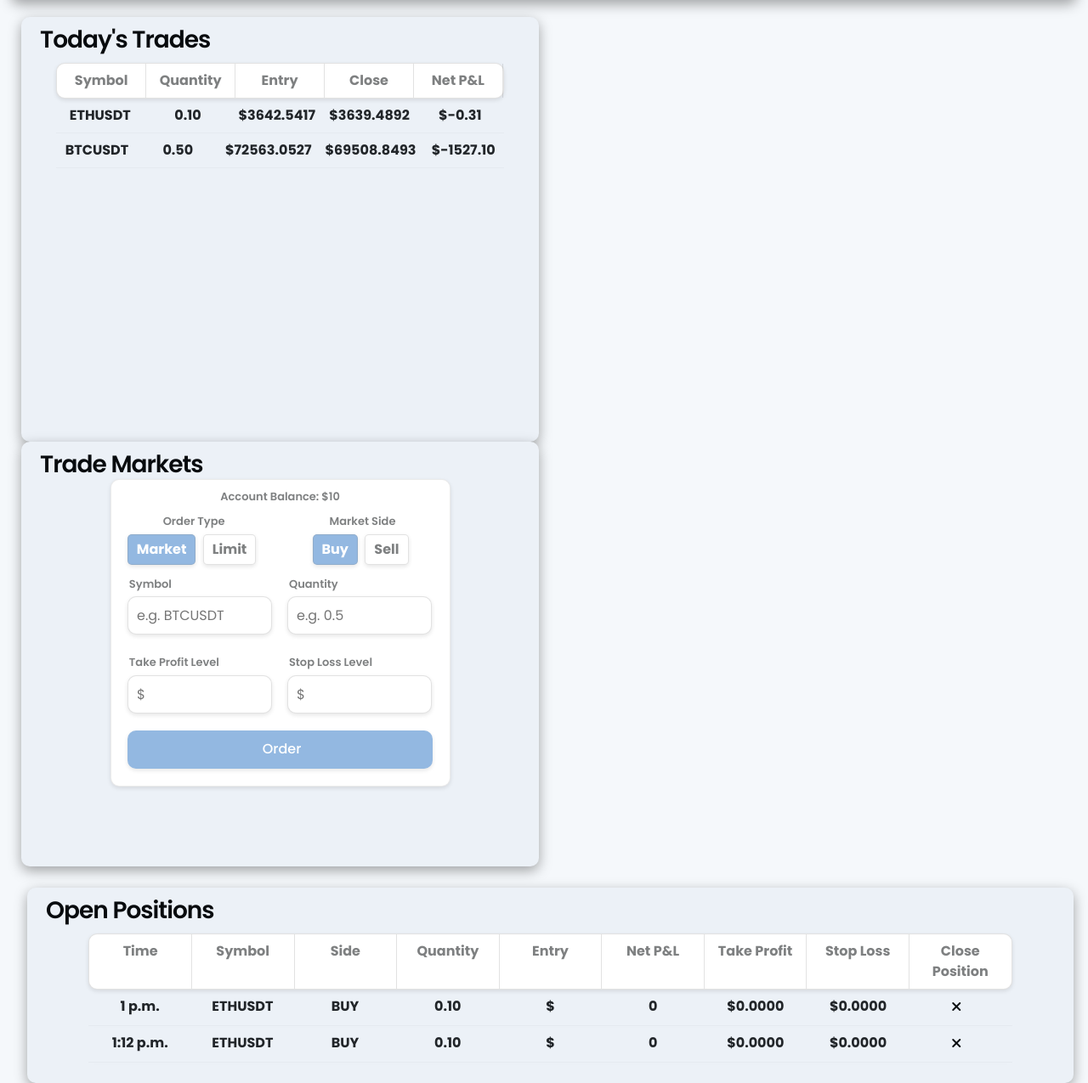
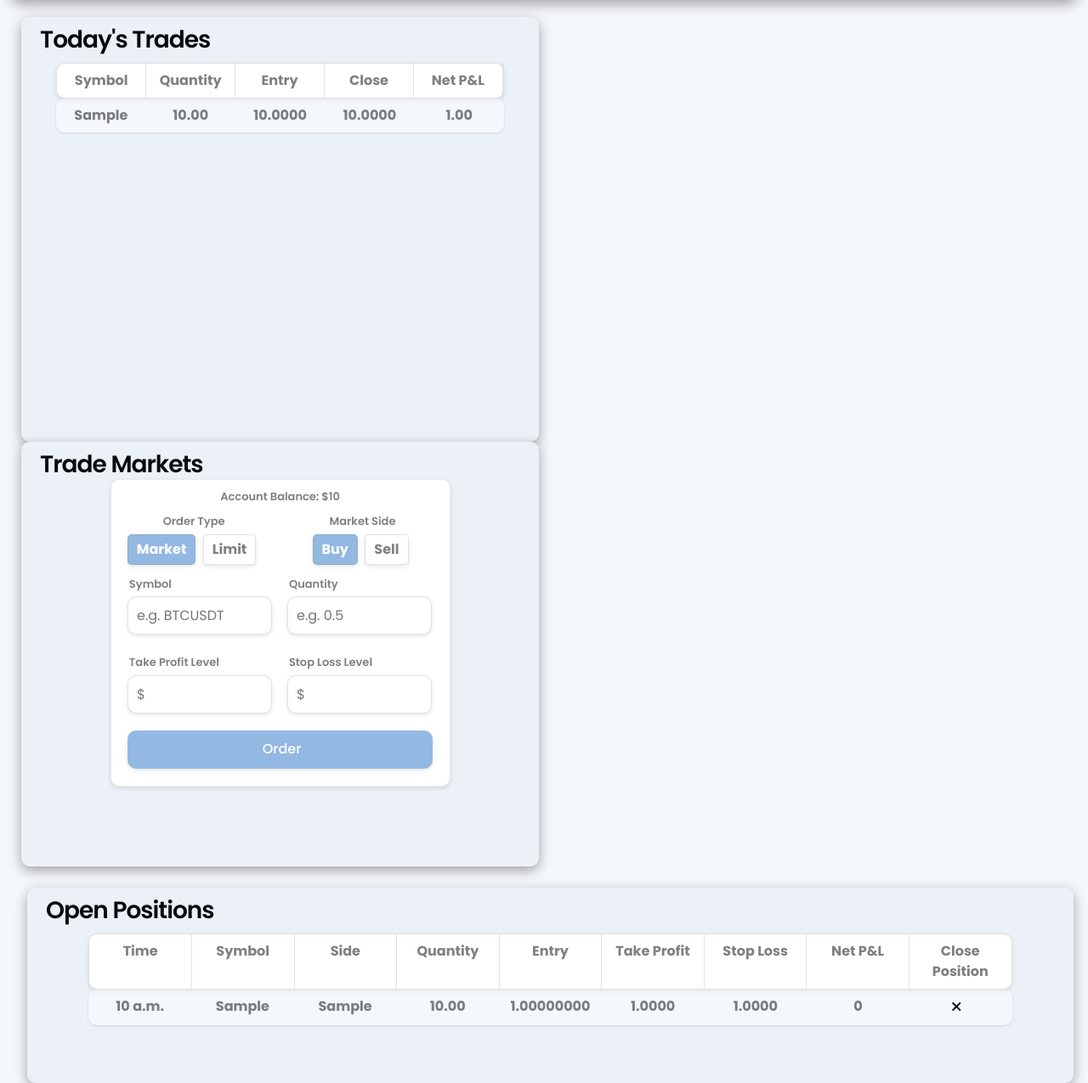
Before and after one commit to PeterGarvanski/HorizonMarkets, a Django app: template trade/templates/trade/trade.html in a window 1280 px wide. Shown: the part 116-1391 px from the top of the page at 85% size. Run offline with Django 4.2, Linux system fonts and the light colour scheme; data comes from the database, SQL or seed files in the repository; tables that the repository leaves empty hold one stand-in row (values such as "Sample post"); the template is opened without the code that fills it: values that come from a table or form of the project are taken from there, most other values are stand-ins (such as "Sample title", 1, 10 or a date in 2020); some libraries are stand-ins or nearby versions.

Commit message:
feat: adjusted how entrys are calculated

```diff
--- a/dashboard/static/dashboard/js/binance-market-data.js
+++ b/dashboard/static/dashboard/js/binance-market-data.js
@@ -6,14 +6,13 @@ const favTickers = JSON.parse(modifiedCryptoList);
 
 // Connecting to Binance Websocket
 const websocketEndpoint = 'wss://stream.binance.com:9443/ws';
-const ws = new WebSocket(websocketEndpoint);
 
 // Keep Track of time, incase of need to throtte
 let lastUpdateTimestamp = 0;
 
 // Function to subscribe to the WebSocket stream
 const subscribeToTicker = (ticker) => {
-    const ws = new WebSocket(websocketEndpoint); // Create a new WebSocket connection
+    const ws = new WebSocket(websocketEndpoint);
 
     // Subscribing to the ticker stream
     ws.onopen = () => {
--- a/dashboard/templates/dashboard/settings.html
+++ b/dashboard/templates/dashboard/settings.html
@@ -14,7 +14,6 @@
     <div class="col-md-6">
         <div class="sections box-shadow support-display">
             <p>TODO:</p>
-            <p>Add JS to show net profit and order quantity validation</p>
             <p>Sell Side orders and limit orders</p>
             <p>Customer support</p>
             <p>Login and Registration</p>
--- a/trade/admin.py
+++ b/trade/admin.py
@@ -13,7 +13,7 @@ class OpenTradeAdmin(admin.ModelAdmin):
         'side',
         'quantity',
         'cumulative_quote_qty',
-        'price',
+        'entry',
         'take_profit',
         'stop_loss'
     )
--- a/trade/models.py
+++ b/trade/models.py
@@ -12,7 +12,7 @@ class OpenTrade(models.Model):
     side = models.CharField(max_length=8, null=False, blank=False)
     quantity = models.DecimalField(max_digits=20, decimal_places=2, null=False, blank=False)
     cumulative_quote_qty = models.DecimalField(max_digits=20, decimal_places=8, null=False, blank=False)
-    price = models.DecimalField(max_digits=20, decimal_places=8, null=True, blank=True)
+    entry = models.DecimalField(max_digits=20, decimal_places=8, null=True, blank=True)
     take_profit = models.DecimalField(max_digits=20, decimal_places=4, null=True, blank=True)
     stop_loss = models.DecimalField(max_digits=20, decimal_places=4, null=True, blank=True)
 
--- a/trade/static/trade/css/trade.css
+++ b/trade/static/trade/css/trade.css
@@ -123,11 +123,18 @@
     width: 100%;
 }
 
-.head-row{
+.head-row {
     background-color: #ffffff;
     border: 1px solid rgba(128, 128, 128, 0.233);
     border-radius: 10px;
     box-shadow: 0px 2px 5px 0px rgba(0, 0, 0, 0.1);
+    color: #080b0e85;
+}
+
+.body-row {
+    background-color: #ffffff6b;
+    border-radius: 10px;
+    box-shadow: 0px 1px 3px 0px rgba(0, 0, 0, 0.1);
     color: #080b0e85;
 }
 
--- a/trade/static/trade/js/data-stream.js
+++ b/trade/static/trade/js/data-stream.js
@@ -6,14 +6,13 @@ const openTrades = JSON.parse(modifiedTradeData);
 
 // Connecting to Binance Websocket
 const websocketEndpoint = 'wss://stream.binance.com:9443/ws';
-const ws = new WebSocket(websocketEndpoint);
 
 // Keep Track of time, incase of need to throtte
 let lastUpdateTimestamp = 0;
 
 // Function to subscribe to the WebSocket stream
-const subscribeToTicker = (ticker, id, entry) => {
-    const ws = new WebSocket(websocketEndpoint); // Create a new WebSocket connection
+const subscribeToTicker = (ticker, id, entry, quantity) => {
+    const ws = new WebSocket(websocketEndpoint);
 
     // Subscribing to the ticker stream
     ws.onopen = () => {
@@ -34,7 +33,7 @@ const subscribeToTicker = (ticker, id, entry) => {
 
             if (tickerData.e === '24hrTicker') {
                 const netElement = document.getElementById(id);
-                const netPosition = parseFloat(tickerData.c) - parseFloat(entry);
+                const netPosition = (parseFloat(tickerData.c) - parseFloat(entry)) * parseFloat(quantity);
 
                 if (netPosition >= 0) {
                     netElement.style.color = "#11a452";
@@ -43,7 +42,7 @@ const subscribeToTicker = (ticker, id, entry) => {
                     netElement.style.color = "#ef415b";
                 }
 
-                netElement.innerHTML = `$${netPosition.toFixed(2)}`;
+                netElement.innerHTML = netPosition.toFixed(2);
                 lastUpdateTimestamp = currentTime;
             }
         }
@@ -56,5 +55,5 @@ const subscribeToTicker = (ticker, id, entry) => {
 };
 
 openTrades.forEach(trade => {
-    subscribeToTicker(trade.symbol, trade.id, trade.entry)
+    subscribeToTicker(trade.symbol, trade.id, trade.entry, trade.quantity);
 });
--- a/trade/static/trade/js/quantity-validation.js
+++ b/trade/static/trade/js/quantity-validation.js
@@ -1,3 +1,53 @@
-// On change event listener
-// get symbol price
-// divide price by 100 - account balance you, get max quantity
+// Get a reference to the symbol element
+const symbol = document.getElementById('symbol');
+
+// Add an onchange event listener to it
+symbol.addEventListener('change', function() {
+    const websocketEndpoint = 'wss://stream.binance.com:9443/ws';
+
+    // Keep Track of time, incase of need to throtte
+    let lastUpdateTimestamp = 0;
+
+    // Function to subscribe to the WebSocket stream
+    const subscribeToTicker = (ticker) => {
+        const ws = new WebSocket(websocketEndpoint);
+
+        // Subscribing to the ticker stream
+        ws.onopen = () => {
+            const streamName = `${ticker.toLowerCase()}@ticker`;
+            const subscriptionMsg = JSON.stringify({
+                method: 'SUBSCRIBE',
+                params: [streamName],
+                id: 1
+            });
+            ws.send(subscriptionMsg);
+        };
+
+        // Handling incoming data, and updating Elements
+        ws.onmessage = (event) => {
+            const currentTime = Date.now();
+            if (currentTime - lastUpdateTimestamp >= 0) {
+                const tickerData = JSON.parse(event.data);
+
+                if (tickerData.e === '24hrTicker') {
+                    const quantityElement = document.getElementById('quantity');
+                    const accountBalanceElement = document.getElementById('account-balance');
+                    const accountBalance = accountBalanceElement.getAttribute('data');
+                    const maxQuantity = (parseFloat(accountBalance) - 100) / parseFloat(tickerData.c);
+
+                    quantityElement.max = maxQuantity;
+                    lastUpdateTimestamp = currentTime;
+
+                    ws.close();
+                }
+            }
+        };
+
+        // Handling errors
+        ws.onerror = (error) => {
+            console.error('WebSocket error:', error);
+        };
+    };
+
+    subscribeToTicker(symbol.value)
+});
--- a/trade/templates/trade/trade.html
+++ b/trade/templates/trade/trade.html
@@ -26,9 +26,9 @@
                         <div class="body-row">
                             <span class="table-cell">{{ trade.symbol }}</span>
                             <span class="table-cell">{{ trade.quantity }}</span>
-                            <span class="table-cell">${{ trade.entry_price }}</span>
-                            <span class="table-cell">${{ trade.close_price }}</span>
-                            <span class="table-cell">${{ trade.net_pl }}</span>
+                            <span class="table-cell">{{ trade.entry_price }}</span>
+                            <span class="table-cell">{{ trade.close_price }}</span>
+                            <span class="table-cell">{{ trade.net_pl }}</span>
                         </div>
                         <hr class="line-div">
                     {% endfor %}
@@ -40,7 +40,7 @@
             <form action="{% url 'trade' %}" method="post" id="trade-form">
                 {% csrf_token %}
                 <div class="form-section">
-                    <p class="account-balance">Account Balance: ${{ account_balance }}</p>
+                    <p class="account-balance" id="account-balance" data="{{ account_balance }}">Account Balance: ${{ account_balance }}</p>
                     <div class="order-type">
                         <p class="withdrawal-label order-type-text">Order Type</p>
                         <input type="radio" name="order-type" id="market" value="MARKET" checked>
@@ -58,11 +58,11 @@
                     <div class="input-group">
                         <div class="input-wrapper">
                             <label for="symbol" class="withdrawal-label">Symbol</label>
-                            <input type="text" class="withdraw-input" name="symbol" placeholder="e.g. BTCUSDT" autocomplete="off">
+                            <input type="text" class="withdraw-input" id="symbol" name="symbol" placeholder="e.g. BTCUSDT" autocomplete="off">
                         </div>
                         <div class="input-wrapper">
                             <label for="quantity" class="withdrawal-label first">Quantity</label>
-                            <input type="number" class="withdraw-input amount" name="quantity" min="0" max="100000" step="0.01" placeholder="e.g. 0.5" required>
+                            <input type="number" class="withdraw-input amount" id="quantity" name="quantity" min="0" max="100000" step="0.01" placeholder="e.g. 0.5" required>
                         </div>
                     </div>
                     <div id="limit-inputs"></div>
@@ -92,9 +92,9 @@
                         <span class="table-cell t-head">Side</span>
                         <span class="table-cell t-head">Quantity</span>
                         <span class="table-cell t-head">Entry</span>
-                        <span class="table-cell t-head">Net P&L</span>
                         <span class="table-cell t-head">Take Profit</span>
                         <span class="table-cell t-head">Stop Loss</span>
+                        <span class="table-cell t-head">Net P&L</span>
                         <span class="table-cell t-head last">Close Position</span>
                     </div>
                 </div>
@@ -105,10 +105,10 @@
                             <span class="table-cell">{{ trade.symbol }}</span>
                             <span class="table-cell">{{ trade.side }}</span>
                             <span class="table-cell">{{ trade.quantity }}</span>
-                            <span class="table-cell">${{ trade.entry }}</span>
+                            <span class="table-cell">{{ trade.entry }}</span>
+                            <span class="table-cell">{{ trade.take_profit }}</span>
+                            <span class="table-cell">{{ trade.stop_loss }}</span>
                             <span class="table-cell" id="{{ trade.id }}">0</span>
-                            <span class="table-cell">${{ trade.take_profit }}</span>
-                            <span class="table-cell">${{ trade.stop_loss }}</span>
                             <span class="table-cell">
                                 <form action="{% url 'close_position' %}" method="post">
                                     {% csrf_token %}
@@ -126,6 +126,7 @@
 {% endblock %}
 
 {% block extra_js %}
+    <script src="{% static 'trade/js/quantity-validation.js' %}"></script>
     <script src="{% static 'trade/js/data-stream.js' %}"></script>
     <script src="{% static 'trade/js/trade.js' %}"></script>
 {% endblock %}
```
Also changed, not shown: trade/views.py (+40 -29 lines), db.sqlite3, trade/migrations/0006_rename_price_opentrade_entry.py (added).
